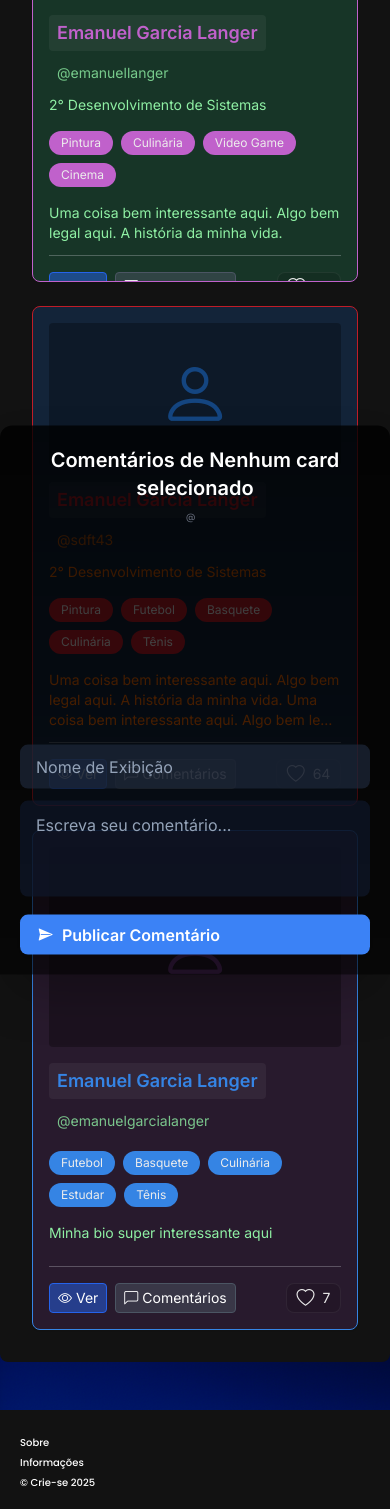
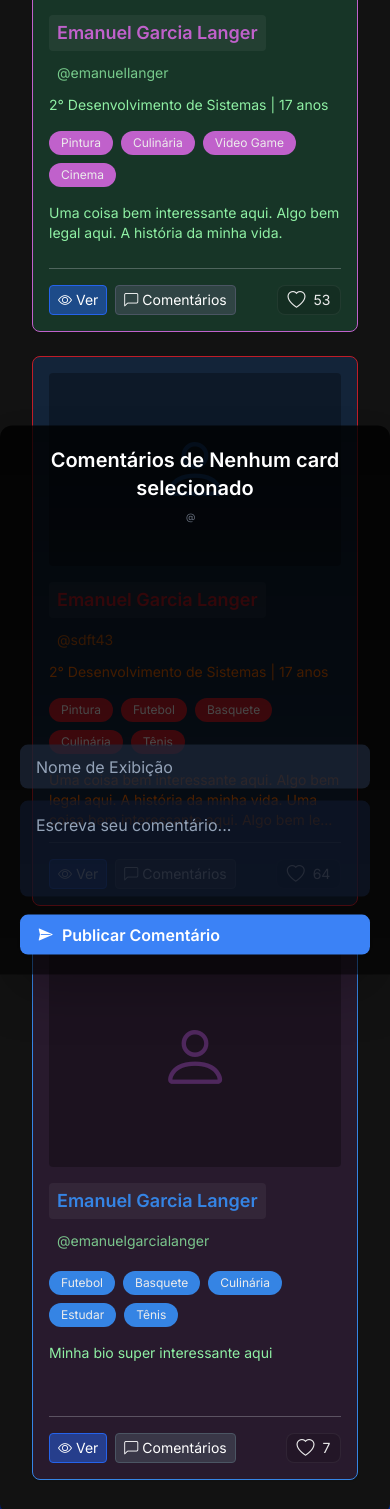
Before and after one commit to emanuelangerdev/expoceep.criase, a Django app: page /cards/ in a window 390 px wide. Shown: the part 418-1927 px from the top of the page. Before the commit the page ends 1904 px from the top, so only its background shows below. Run offline with Django 4.2, Linux system fonts and the light colour scheme; data comes from the database, SQL or seed files in the repository; some libraries are stand-ins or nearby versions; some web fonts are replaced.

Commit message:
Add idade ao card

```diff
--- a/blog/templates/card/cards_list.html
+++ b/blog/templates/card/cards_list.html
@@ -11,17 +11,17 @@
 </script>
 
 <div class="mt-20 p-8 max-w-7xl mx-auto mb-12 pb-8 rounded-lg bg-[#121212]">
-  <h1 class="text-2xl font-semibold text-gray-100 mb-6">Cards</h1>
+  <h1 class="Poppins text-2xl font-semibold text-gray-100 mb-6">Cards</h1>
 
   {% if cards %}
   <div class="grid gap-6 sm:grid-cols-2 md:grid-cols-3 lg:grid-cols-3">
     {% for card in cards %}
-    <article class="bg-[{{ card.cor_fundo }}]/20 border h-[500px] border-[{{ card.cor_destaque }}] rounded-lg overflow-hidden shadow-sm hover:shadow-lg transition flex flex-col
+    <article class="bg-[{{ card.cor_fundo }}]/20 border h-[550px] border-[{{ card.cor_destaque }}] rounded-lg overflow-hidden shadow-sm hover:shadow-lg transition flex flex-col
                     transition-transform hover:scale-[1.01] duration-200">
       {% if card.foto %}
       <img src="{{ card.foto.url }}" alt="{{ card.nome|default:'Card' }}" class="w-[90%] mx-auto h-[200px] rounded object-cover mt-4">
       {% else %}
-      <div class="w-[90%] mx-auto mt-4 rounded h-[200px] bg-black/30 flex items-center justify-center text-gray-400">
+      <div class="w-[90%] mx-auto mt-4 rounded h-[220px] bg-black/30 flex items-center justify-center text-gray-400">
         <span><i class="bi bi-person text-7xl text-[{{ card.cor_fundo }}]/50"></i></span>
       </div>
       {% endif %}
@@ -50,7 +50,7 @@
             {% if card.periodo == "5" %}
             {% else %}
               <p class="text-sm my-2" style="color: {{ card.cor_texto }};">
-                {{ card.periodo }}° {{ card.curso }}
+                {{ card.periodo }}° {{ card.curso }} | {{card.idade}} anos
               </p>
             {% endif %}
             </div>
@@ -157,7 +157,7 @@
         id="nome-exibicao"
         type="text"
         placeholder="Nome de Exibição"
-        class="nome_exibicao flex-1 bg-slate-800/70 placeholder:text-slate-400 text-white h-11 rounded-lg px-4 focus:outline-none focus:ring-2 focus:ring-blue-500 focus:ring-opacity-40 transition"
+        class="nome_exibicao flex-1 bg-slate-800/70 placeholder:text-slate-400 text-white h-11 rounded-lg px-4 focus:outline-none focus:ring-2 focus:ring-blue-500 focus:ring-opacity-100 transition"
       />
     </div>
 
@@ -166,7 +166,7 @@
     <textarea
       id="comentario-input"
       placeholder="Escreva seu comentário..."
-      class="comentario w-full resize-none h-24 md:h-28 bg-slate-900/70 placeholder:text-slate-400 text-slate-100 rounded-lg px-4 py-3 focus:outline-none focus:ring-2 focus:ring-blue-500 focus:ring-opacity-30 transition mb-3"
+      class="comentario w-full resize-none h-24 md:h-28 bg-slate-900/70 placeholder:text-slate-400 text-slate-100 rounded-lg px-4 py-3 focus:outline-none focus:ring-2 focus:ring-blue-500 focus:ring-opacity-90 transition mb-3"
     ></textarea>
 
     <!-- Barra de ações (botão publicar + contadores/aviso) -->
```
